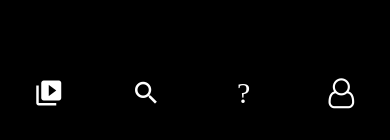
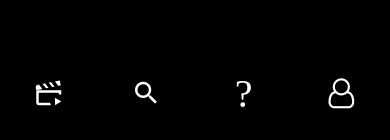
Before and after one commit to saketkumar9040/MovieMania, a React Native app: screen /Main in a window 390 px wide. Shown: the part 701-841 px from the top of the page. Built offline with nearby package versions, Linux system fonts and the light colour scheme.

Commit message:
style - added icon for tab navigator

```diff
--- a/src/globals/fonts.ts
+++ b/src/globals/fonts.ts
@@ -20,6 +20,7 @@ interface FontSize {
     size_20: number;
     size_24: number;
     size_30: number;
+    size_40: number;
 }
 
 export const FONTFAMILY: FontFamily = {
@@ -44,4 +45,5 @@ export const FONTSIZE: FontSize = {
     size_20: 20,
     size_24: 24,
     size_30: 30,
+    size_40: 40,
 };
--- a/src/navigations/TabNavigator.tsx
+++ b/src/navigations/TabNavigator.tsx
@@ -9,6 +9,7 @@ import { SPACING } from "../globals/styles";
 import CustomIconComponent from "../components/customIconComponent";
 import { StyleSheet, View } from "react-native";
 import MaterialIcons from 'react-native-vector-icons/MaterialIcons';
+import MaterialCommunityIcons from 'react-native-vector-icons/MaterialCommunityIcons';
 import Ionicons from 'react-native-vector-icons/Ionicons';
 import FontAwesome from 'react-native-vector-icons/FontAwesome';
 
@@ -32,8 +33,8 @@ const TabNavigator = () => {
         tabBarIcon: ({ focused, color, size }) => {
           return (
             <View style={styles.activeTabBackground}>
-              <MaterialIcons
-                name="video-library"
+              <MaterialCommunityIcons
+                name="movie-open-play-outline"
                 size={FONTSIZE.size_30}
                 color={COLORS.White}
               />
@@ -62,7 +63,7 @@ const TabNavigator = () => {
             <View style={styles.activeTabBackground}>
               <Ionicons
                 name="ticket-outline"
-                size={FONTSIZE.size_30}
+                size={FONTSIZE.size_40}
                 color={COLORS.White}
               />
             </View>
```
